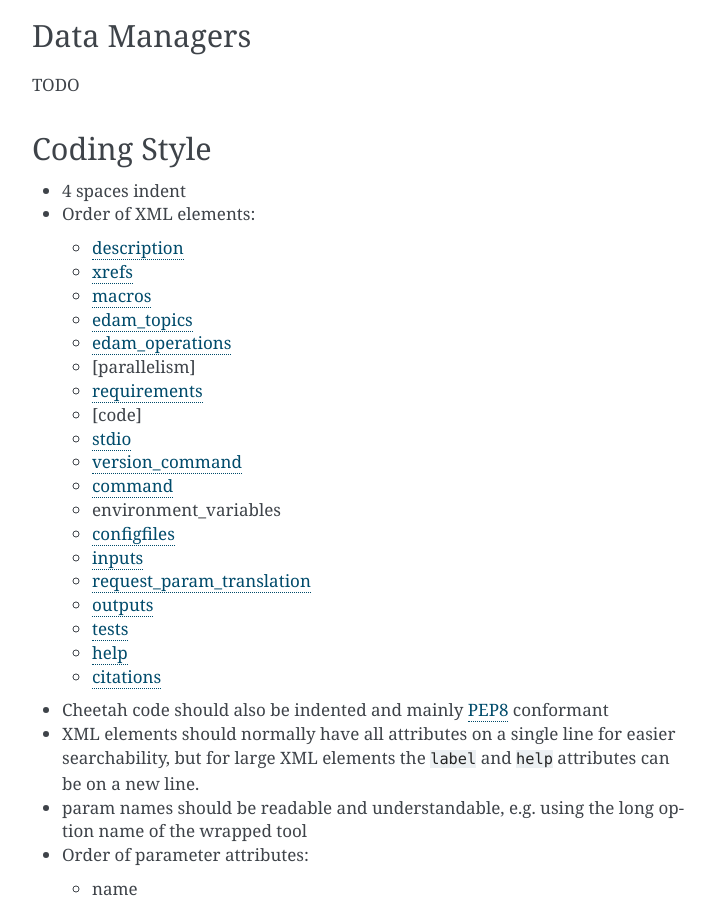
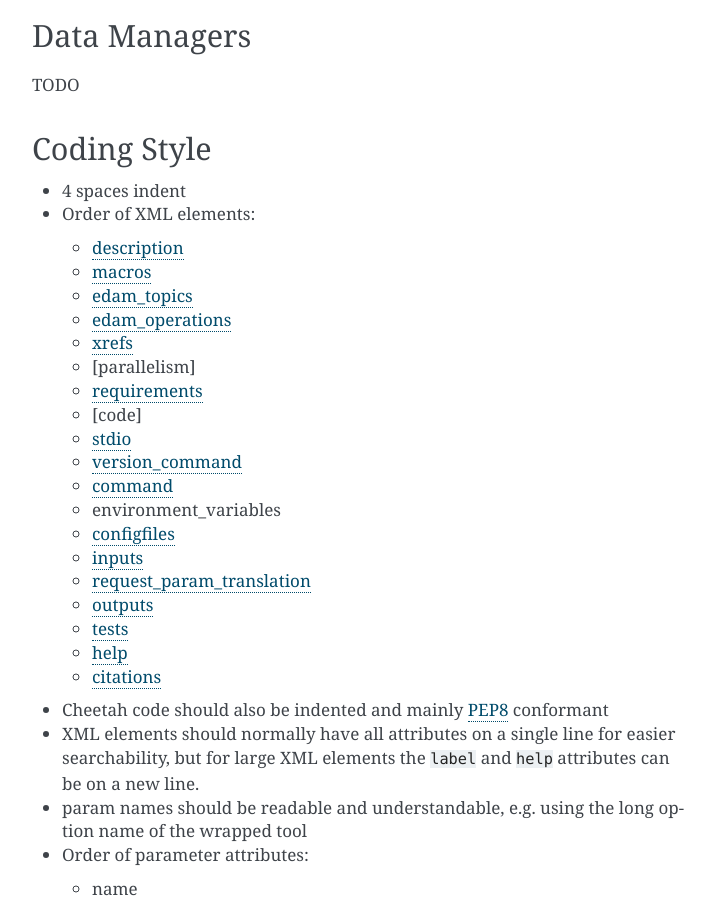
Before and after one commit to galaxy-iuc/standards, a Sphinx documentation site: the page built from docs/best_practices/tool_xml.rst, in a window 1280 px wide and 900 px high, scrolled down 6709 px. Shown: the whole window, without its empty margins (388-1097 px from the left). Built offline with Sphinx 7.4.7, drawn with Linux system fonts in a browser that asks for light colours.

```diff
--- a/docs/best_practices/tool_xml.rst
+++ b/docs/best_practices/tool_xml.rst
@@ -318,10 +318,10 @@ Coding Style
 * Order of XML elements:
 
   * `description`_
-  * `xrefs`_
   * `macros`_
   * `edam_topics`_
   * `edam_operations`_
+  * `xrefs`_
   * [parallelism]
   * `requirements`_
   * [code]
```
